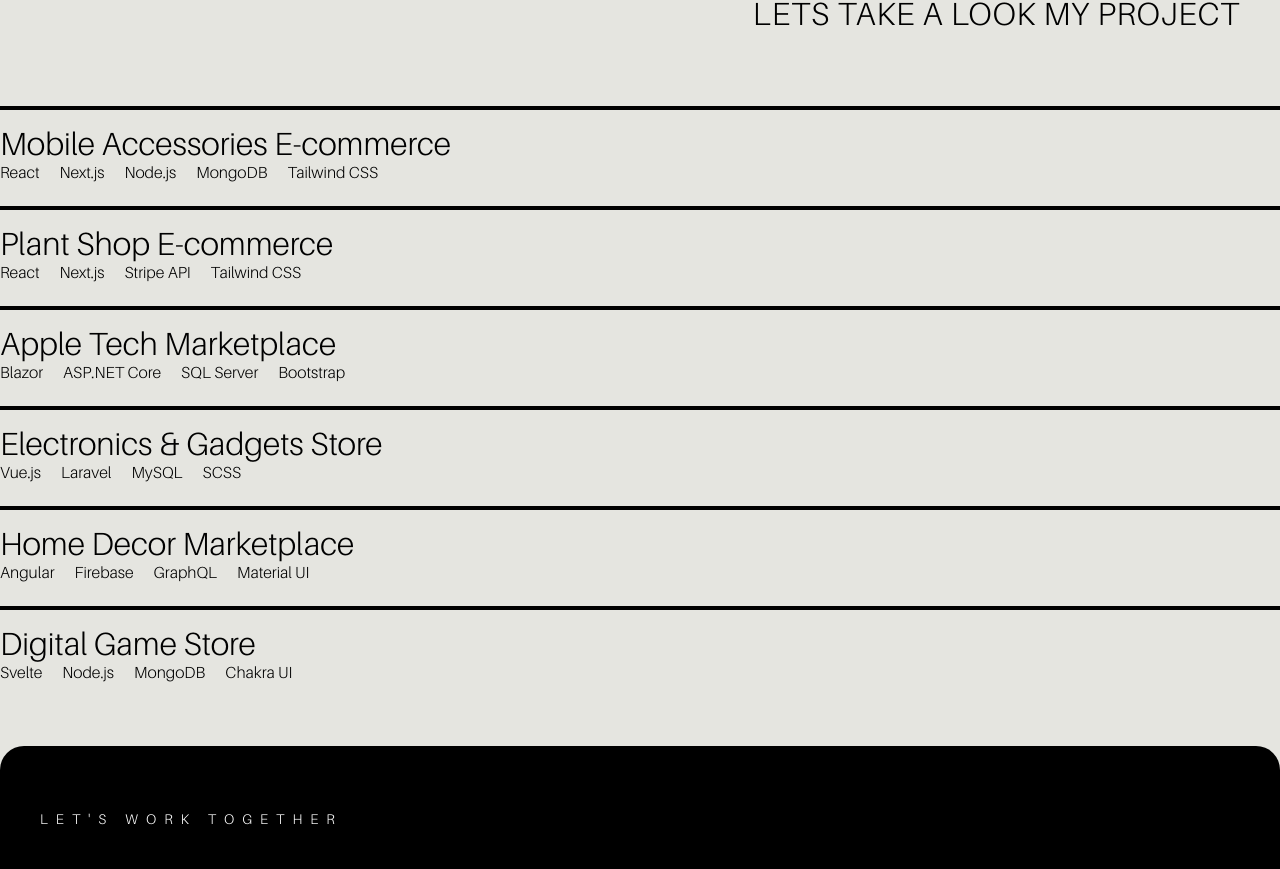
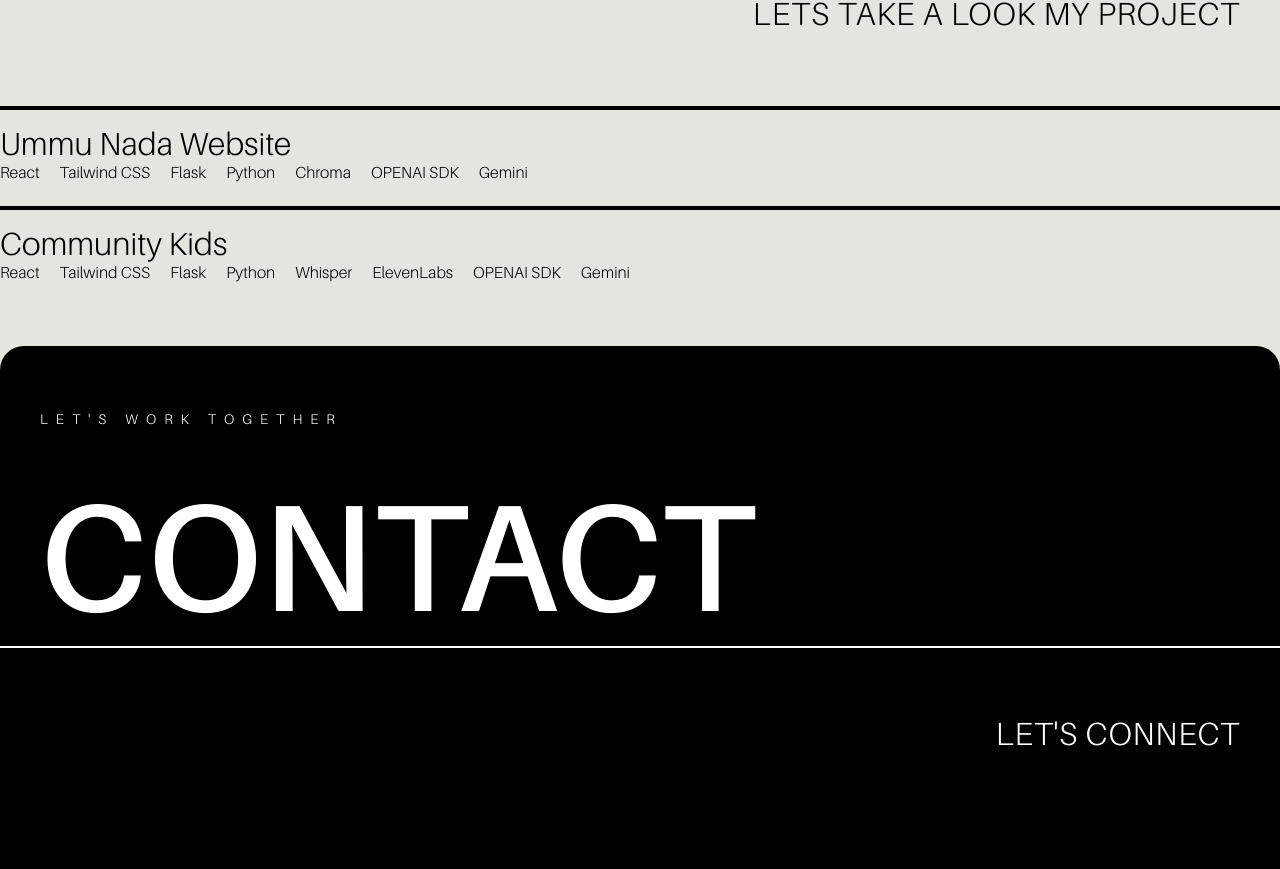
Before and after one commit to ArthurTirta/ArthurPortofolio, a React (Vite) app: page / in a window 1280 px wide. Shown: the part 4215-5084 px from the top of the page. Built offline with nearby package versions, Linux system fonts and the light colour scheme.

Commit message:
fix isi konten portofolio, nanti dulu gambarnya

```diff
--- a/src/constants/index.js
+++ b/src/constants/index.js
@@ -80,95 +80,41 @@ export const servicesData = [
 export const projects = [
   {
     id: 1,
-    name: "Mobile Accessories E-commerce",
+    name: "Ummu Nada Website",
     description:
-      "An online store specializing in phone accessories including cases, chargers, cables, and power banks with MagSafe compatibility.",
-    href: "",
+      "A Website for our partner Ummu Nada specializing for cakes phone accessories including cases, chargers, cables, and power banks with MagSafe compatibility.",
+    href: "https://ummu-nada.vercel.app/",
     image: "assets/projects/mobile-accessories-store.jpg",
     bgImage: "assets/backgrounds/blanket.jpg",
     frameworks: [
       { id: 1, name: "React" },
-      { id: 2, name: "Next.js" },
-      { id: 3, name: "Node.js" },
-      { id: 4, name: "MongoDB" },
-      { id: 5, name: "Tailwind CSS" },
+      { id: 2, name: "Tailwind CSS" },
+      { id: 3, name: "Flask" },
+      { id: 4, name: "Python" },
+      { id: 5, name: "Chroma" },
+      { id: 6, name: "OPENAI SDK" },
+      { id: 7, name: "Gemini" },
     ],
   },
   {
     id: 2,
-    name: "Plant Shop E-commerce",
+    name: "Community Kids",
     description:
-      "An online store specializing in rare and decorative plants with a clean, user-friendly interface.",
-    href: "",
-    image: "assets/projects/plant-shop.jpg",
-    bgImage: "assets/backgrounds/curtains.jpg",
+      "A Website for our partner Ummu Nada specializing for cakes phone accessories including cases, chargers, cables, and power banks with MagSafe compatibility.",
+    href: "https://github.com/ArthurTirta/SMGT",
+    image: "assets/projects/mobile-accessories-store.jpg",
+    bgImage: "assets/backgrounds/blanket.jpg",
     frameworks: [
       { id: 1, name: "React" },
-      { id: 2, name: "Next.js" },
-      { id: 3, name: "Stripe API" },
-      { id: 4, name: "Tailwind CSS" },
+      { id: 2, name: "Tailwind CSS" },
+      { id: 3, name: "Flask" },
+      { id: 4, name: "Python" },
+      { id: 5, name: "Whisper" },
+      { id: 6, name: "ElevenLabs" },
+      { id: 7, name: "OPENAI SDK" },
+      { id: 8, name: "Gemini" },
     ],
-  },
-  {
-    id: 3,
-    name: "Apple Tech Marketplace",
-    description:
-      "An e-commerce platform for Apple products and accessories with deals and category filtering.",
-    href: "",
-    image: "assets/projects/apple-tech-store.jpg",
-    bgImage: "assets/backgrounds/map.jpg",
-    frameworks: [
-      { id: 1, name: "Blazor" },
-      { id: 2, name: "ASP.NET Core" },
-      { id: 3, name: "SQL Server" },
-      { id: 4, name: "Bootstrap" },
-    ],
-  },
-  {
-    id: 4,
-    name: "Electronics & Gadgets Store",
-    description:
-      "A multi-category online shop featuring electronics, home appliances, and gaming gear with special offers.",
-    href: "",
-    image: "assets/projects/electronics-store.jpg",
-    bgImage: "assets/backgrounds/poster.jpg",
-    frameworks: [
-      { id: 1, name: "Vue.js" },
-      { id: 2, name: "Laravel" },
-      { id: 3, name: "MySQL" },
-      { id: 4, name: "SCSS" },
-    ],
-  },
-  {
-    id: 5,
-    name: "Home Decor Marketplace",
-    description:
-      "A curated collection of designer home decor items, including furniture and artisan vases.",
-    href: "",
-    image: "assets/projects/home-decor-store.jpg",
-    bgImage: "assets/backgrounds/table.jpg",
-    frameworks: [
-      { id: 1, name: "Angular" },
-      { id: 2, name: "Firebase" },
-      { id: 3, name: "GraphQL" },
-      { id: 4, name: "Material UI" },
-    ],
-  },
-  {
-    id: 6,
-    name: "Digital Game Store",
-    description:
-      "A gaming platform featuring discounted titles, top sellers, and genre-based browsing.",
-    href: "",
-    image: "assets/projects/game-store.jpg",
-    bgImage: "assets/backgrounds/curtains.jpg",
-    frameworks: [
-      { id: 1, name: "Svelte" },
-      { id: 2, name: "Node.js" },
-      { id: 3, name: "MongoDB" },
-      { id: 4, name: "Chakra UI" },
-    ],
-  },
+  }
 ];
 export const socials = [
   { name: "Instagram", title:"@arthur.tj", href: "https://www.instagram.com/arthur.tj/", gambar: "./assets/icons/instagram.svg" },
--- a/src/section/Works.jsx
+++ b/src/section/Works.jsx
@@ -80,6 +80,7 @@ useGSAP(() => {
       <div className="relative flex flex-col font-light "  onMouseMove={handleMouseMove}>
         {projects.map((project, projectIndex) => (
             <div id="projects" className="relative flex flex-col cursor-pointer group md:gap-0" key={project.id}
+            onClick={() => window.open(project.href, '_blank')}
             onMouseEnter={() => handleMouseEnter(projectIndex)}
             onMouseLeave={() => handleMouseLeave(projectIndex)}>
                 <div className=" text-black transition-all duration-500
```
